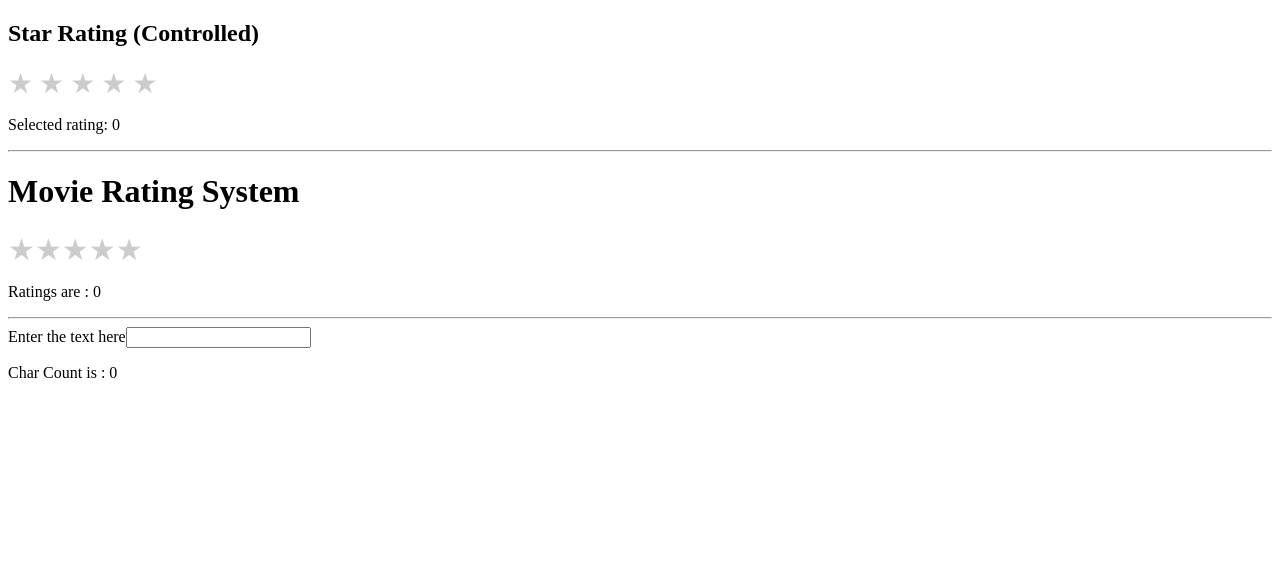
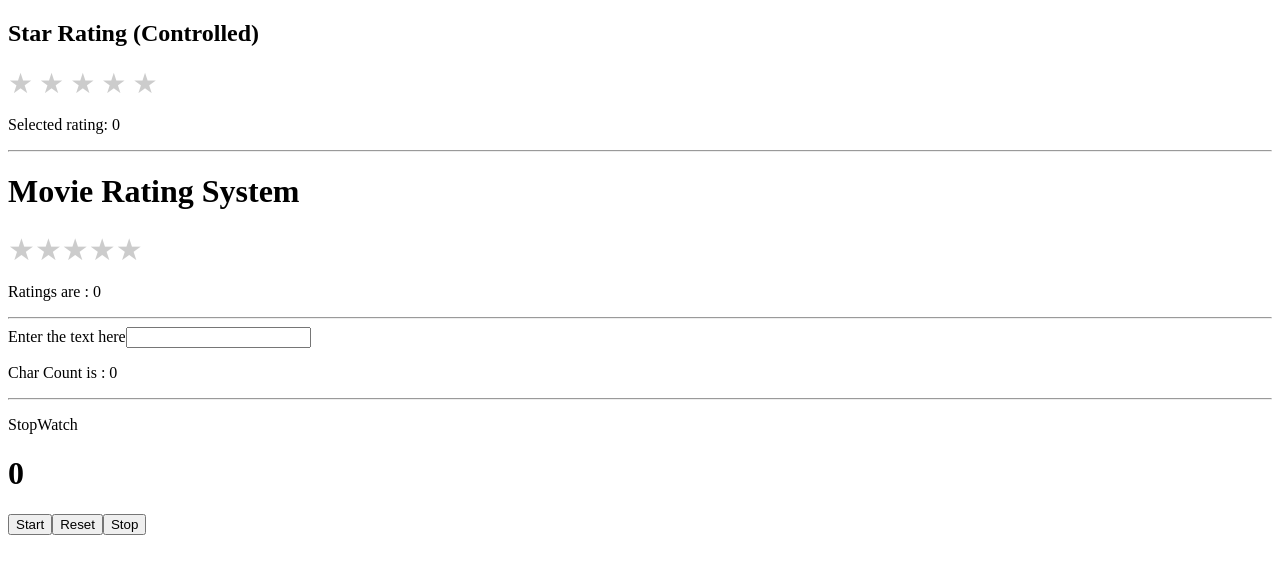
Before and after one commit to shruthi-kv/react-hands-on, a React (Vite) app in the folder my-react-app/: page / in a window 1280 px wide. Shown: the top 574 px of the page. Built offline with nearby package versions, Linux system fonts and the light colour scheme.

Commit message:
stopwatch

```diff
--- a/my-react-app/src/App.jsx
+++ b/my-react-app/src/App.jsx
@@ -2,6 +2,7 @@ import StarRating from './Practice/Star';
 import { useState } from "react";
 import Rating from './Practice/Rating'
 import Count from './Practice/count';
+import StopWatch from './Practice/StopWatch';
 const App = () => {
 
  const [rating, setRating] = useState(0);
@@ -15,6 +16,8 @@ const App = () => {
       <Rating/>
       <hr/>
       <Count/>
+      <hr/>
+      <StopWatch/>
     </div>
   );
 };
--- /dev/null
+++ b/my-react-app/src/Practice/StopWatch.jsx
@@ -0,0 +1,41 @@
+import React, { useState, useEffect, useRef } from "react";
+
+const StopWatch = () => {
+  const [time, setTime] = useState(0);
+  const id = useRef(null);
+
+  const handleStart = () => {
+    if (id.current !== null) return;
+    id.current = setInterval(() => {
+      setTime((i) => i + 1);
+    }, 1000);
+  };
+
+  const handleStop = ()=>{
+    clearInterval(id.current);
+    id.current =null
+  }
+
+  const handleReset = ()=>{
+    handleStop();
+    setTime(0)
+  }
+
+  useEffect(() => {
+    return () => {
+      clearInterval(id.current);
+    };
+  }, []);
+
+  return (
+    <>
+      <p>StopWatch</p>
+      <h1>{time}</h1>
+      <button onClick={handleStart}>Start</button>
+      <button onClick={handleReset}>Reset</button>
+      <button onClick={handleStop}>Stop</button>
+    </>
+  );
+};
+
+export default StopWatch;
```
